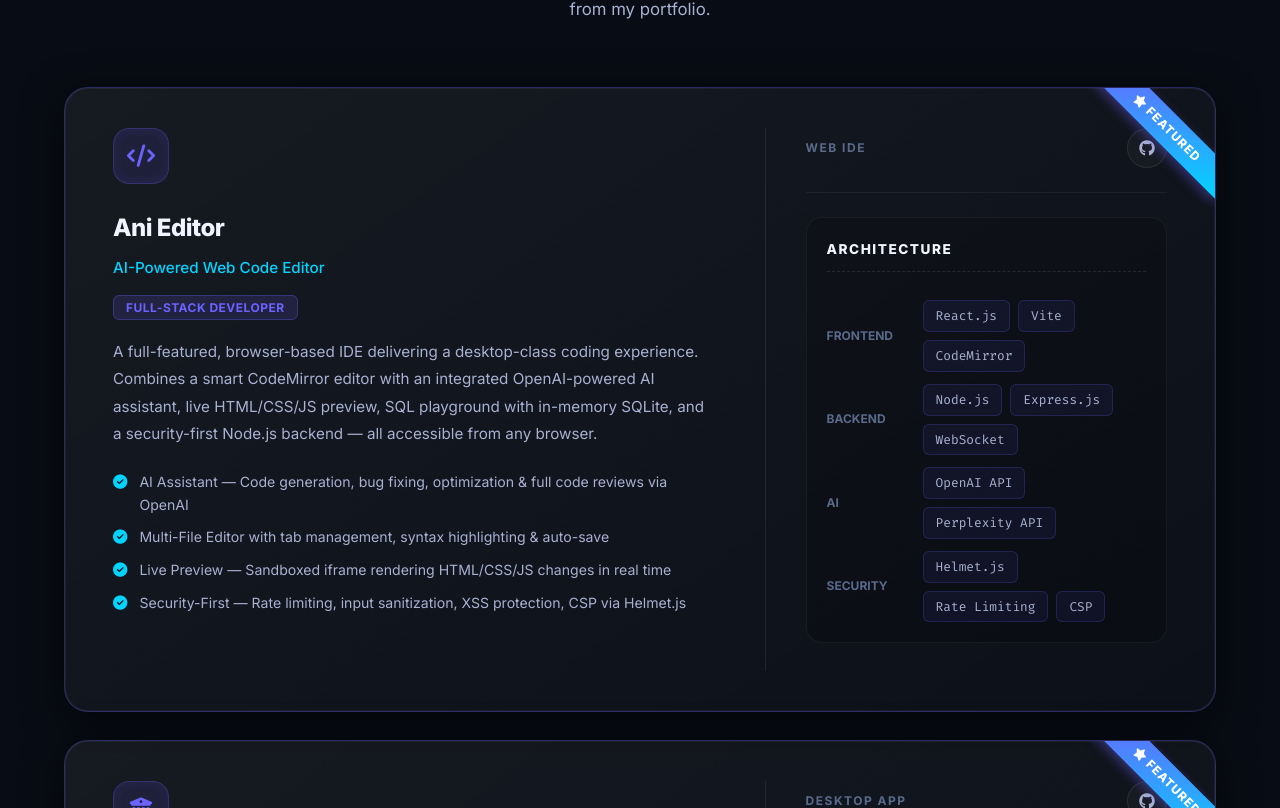
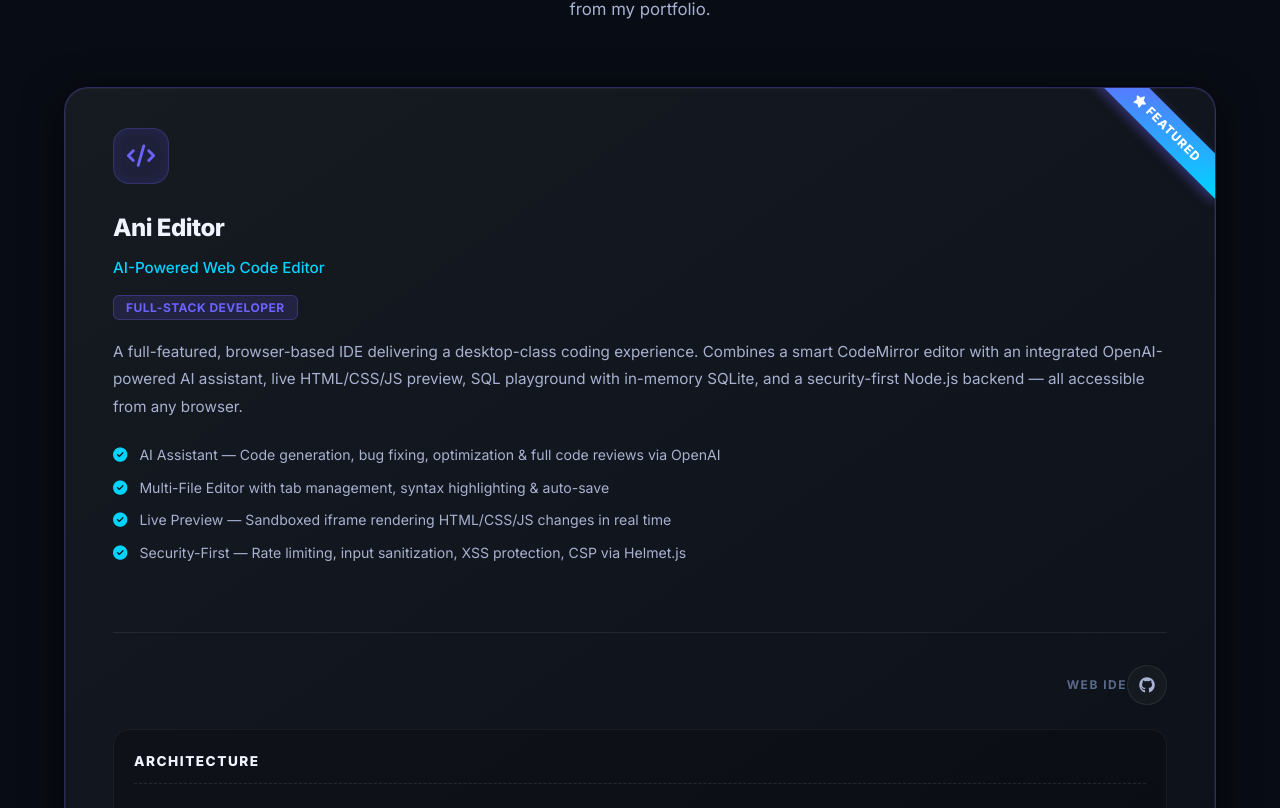
Before and after one commit to Adityaloharr0030/portfolio, a Next.js app: page / in a window 1280 px wide. Shown: the part 3292-4100 px from the top of the page. Built offline with nearby package versions, Linux system fonts and the light colour scheme.

Commit message:
Revert featured layout to a single column frame

```diff
--- a/app/globals.css
+++ b/app/globals.css
@@ -851,17 +851,15 @@
   z-index: 10;
 }
 
-/* Featured Two-Column Layout */
+/* Featured One-Column Layout (All in 1 frame) */
 .featured-layout-inner {
-  display: grid;
-  grid-template-columns: 1fr;
+  display: flex;
+  flex-direction: column;
   gap: 32px;
 }
 @media (min-width: 1024px) {
   .featured-layout-inner {
-    grid-template-columns: 1.5fr 1fr;
-    gap: 48px;
-    align-items: start;
+    gap: 40px;
   }
 }
 .featured-main-content {
@@ -871,21 +869,20 @@
 .featured-sidebar {
   display: flex;
   flex-direction: column;
-  height: 100%;
+  width: 100%;
 }
 @media (min-width: 1024px) {
   .featured-sidebar {
-    border-left: 1px solid rgba(255,255,255,0.08);
-    padding-left: 40px;
+    border-top: 1px solid rgba(255,255,255,0.08);
+    padding-top: 32px;
   }
 }
+
 .featured-sidebar-top {
   display: flex;
-  justify-content: space-between;
+  justify-content: flex-end; /* Just links on the right */
   align-items: center;
   margin-bottom: 24px;
-  padding-bottom: 24px;
-  border-bottom: 1px solid rgba(255,255,255,0.06);
 }
 .layer-title {
   display: block;
@@ -904,9 +901,6 @@
   .desktop-hidden { display: inline-block; }
   .mobile-hidden { display: none; }
   .featured-sidebar-top {
-    justify-content: flex-end;
-    border-bottom: none;
-    padding-bottom: 0;
     margin-top: 16px;
     margin-bottom: 16px;
   }
```
